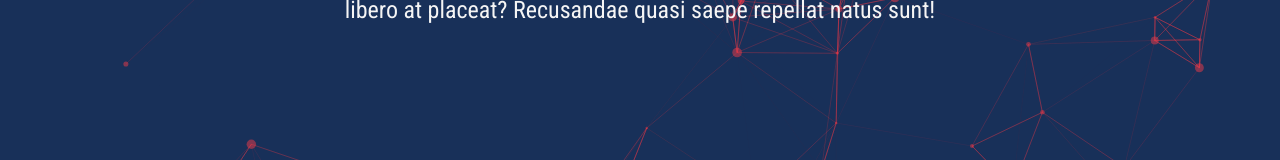
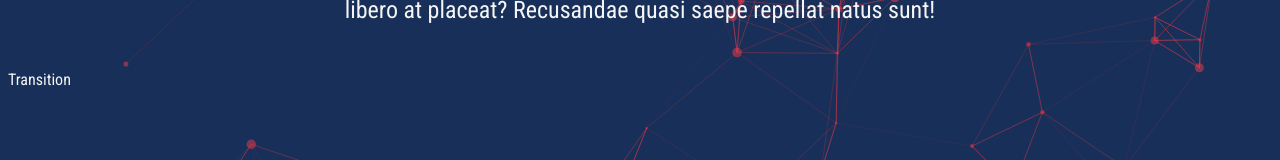
Before and after one commit to pedrofanelli/portfolio, a React (Vite) app: page / in a window 1280 px wide. Shown: the part 407-567 px from the top of the page. Built offline with nearby package versions, Linux system fonts and the light colour scheme.

Commit message:
transition init

```diff
--- a/src/App.tsx
+++ b/src/App.tsx
@@ -1,5 +1,6 @@
 import TopHead from "./components/TopHead";
 import GetParticles from "./components/GetParticles";
+import Transition from "./components/Transition";
 
 // import './App.css'
 
@@ -9,7 +10,7 @@ function App() {
   return (<>
     <GetParticles />
     <TopHead />
-
+    <Transition />
   </>);
 }
 
--- /dev/null
+++ b/src/components/Transition.tsx
@@ -0,0 +1,9 @@
+
+
+const Transition = () => {
+  return (
+    <div style={{marginTop:"8em", color:"whitesmoke"}}>Transition</div>
+  )
+}
+
+export default Transition
```
Also changed, not shown: src/components/Transition.scss (added).
